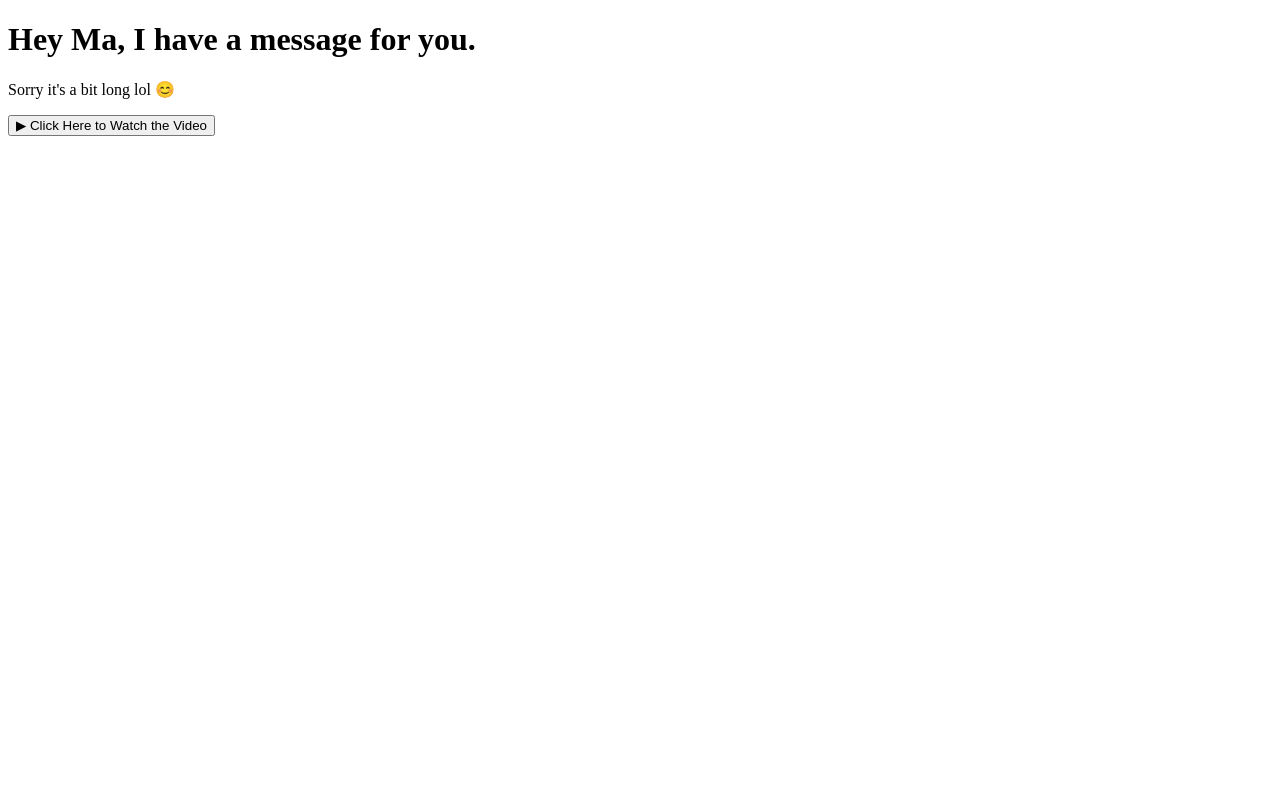
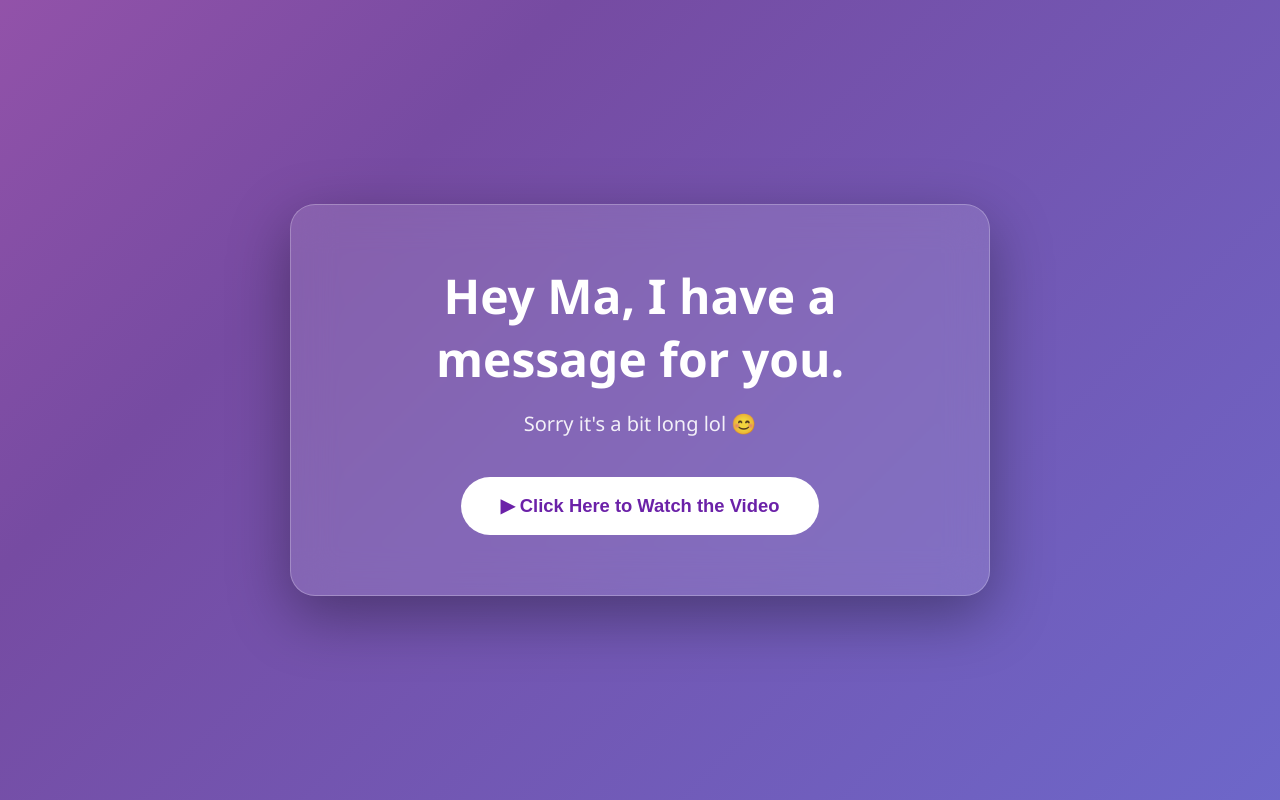
Before and after one commit to Ajaay-Vivek/Prothallus, a plain HTML site: page index.html in a window 1280 px wide. Drawn offline with Linux system fonts and the light colour scheme.

Commit message:
style.css

```diff
--- a/style.css
+++ b/style.css
@@ -1,10 +1,131 @@
-<body>
-    <div class="container">
-        <h1>🎬 Secret Video</h1>
-        <p>Only those who complete the challenge can watch this video.</p>
+* {
+    margin: 0;
+    padding: 0;
+    box-sizing: border-box;
+}
 
-        <button id="startBtn">Start</button>
-    </div>
+body{
+    font-family: "Segoe UI", Arial, sans-serif;
+    height:100vh;
+    display:flex;
+    justify-content:center;
+    align-items:center;
+    overflow:hidden;
+    color:white;
+}
 
-    <script src="script.js"></script>
-</body>
+/* Animated Background */
+
+.background{
+    position:fixed;
+    width:100%;
+    height:100%;
+    background:
+    linear-gradient(-45deg,
+    #667eea,
+    #764ba2,
+    #ff6ec4,
+    #42e695);
+
+    background-size:400% 400%;
+
+    animation:gradient 12s ease infinite;
+
+    z-index:-2;
+}
+
+@keyframes gradient{
+
+0%{background-position:0% 50%;}
+50%{background-position:100% 50%;}
+100%{background-position:0% 50%;}
+
+}
+
+/* Glass Card */
+
+.container{
+
+    width:90%;
+    max-width:700px;
+
+    text-align:center;
+
+    background:rgba(255,255,255,.12);
+
+    backdrop-filter:blur(20px);
+
+    border-radius:25px;
+
+    padding:60px;
+
+    box-shadow:
+    0 20px 60px rgba(0,0,0,.35);
+
+    border:1px solid rgba(255,255,255,.25);
+
+}
+
+/* Heading */
+
+h1{
+
+font-size:3rem;
+
+line-height:1.3;
+
+margin-bottom:20px;
+
+font-weight:700;
+
+}
+
+/* Subtitle */
+
+.subtitle{
+
+font-size:1.25rem;
+
+opacity:.9;
+
+margin-bottom:40px;
+
+}
+
+/* Button */
+
+button{
+
+padding:18px 40px;
+
+font-size:1.15rem;
+
+font-weight:600;
+
+border:none;
+
+border-radius:50px;
+
+cursor:pointer;
+
+background:white;
+
+color:#6b21a8;
+
+transition:.3s;
+
+}
+
+button:hover{
+
+transform:translateY(-5px) scale(1.05);
+
+box-shadow:0 15px 35px rgba(0,0,0,.3);
+
+}
+
+button:active{
+
+transform:scale(.98);
+
+}
```
